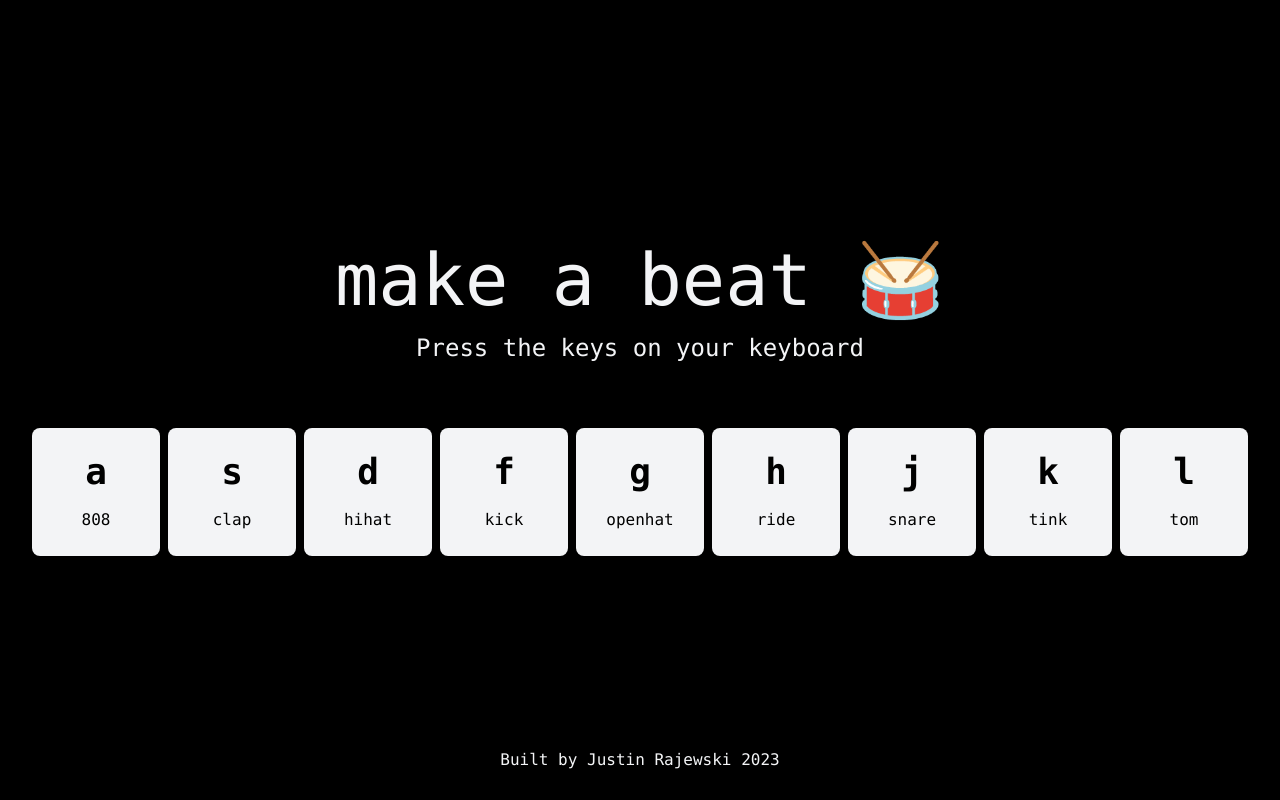
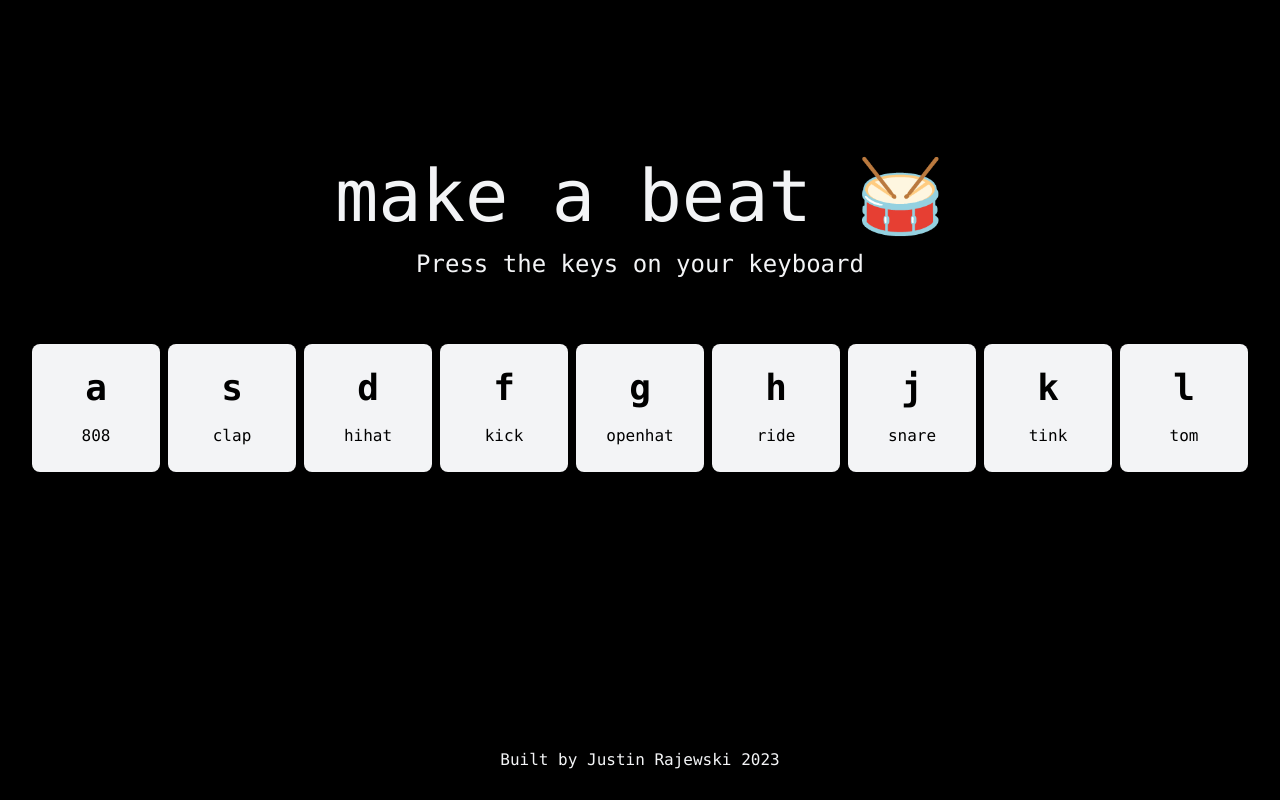
Before and after one commit to justinraj89/beatmaker, a React (Create React App) app: page / in a window 1280 px wide. Built offline with nearby package versions, Linux system fonts and the light colour scheme.

Commit message:
make it better

```diff
--- a/public/index.html
+++ b/public/index.html
@@ -24,7 +24,7 @@
       work correctly both with client-side routing and a non-root public URL.
       Learn how to configure a non-root public URL by running `npm run build`.
     -->
-    <title>React App</title>
+    <title>BeatMaker</title>
   </head>
   <body>
     <noscript>You need to enable JavaScript to run this app.</noscript>
--- a/src/App.js
+++ b/src/App.js
@@ -1,39 +1,27 @@
 import SoundBtn from "./components/SoundBtn";
 import Footer from "./components/Footer";
-import { motion } from "framer-motion";
 
 function App() {
-
-  const container = {
-    hidden: { opacity: 0 },
-    show: {
-      opacity: 1,
-      transition: {
-        staggerChildren: 0.2
-      }
-    }
-  };
-
-
-
   return (
-    <main className='flex flex-col justify-center items-center h-screen bg-black'>
-      <h1 className="text-gray-100 pb-12 lg:pb-4 text-4xl lg:text-7xl font-mono">make a beat 🥁</h1>
-      <h2 className="hidden lg:block text-gray-100 font-mono pb-16 text-2xl">Press the keys on your keyboard</h2>
-      <motion.div
-      variants={container} initial='hidden' whileInView='show'
-      className="flex flex-wrap items-center justify-center lg:flex gap-4 lg:gap-2">
-        <SoundBtn keyChar='a' soundFile='/sounds/boom.wav' sound='808'/>
-        <SoundBtn keyChar='s' soundFile='/sounds/clap.wav' sound='clap'/>
-        <SoundBtn keyChar='d' soundFile='/sounds/hihat.wav' sound='hihat' />
-        <SoundBtn keyChar='f' soundFile='/sounds/kick.wav' sound='kick' />
-        <SoundBtn keyChar='g' soundFile='/sounds/openhat.wav' sound='openhat' />
-        <SoundBtn keyChar='h' soundFile='/sounds/ride.wav' sound='ride' />
-        <SoundBtn keyChar='j' soundFile='/sounds/snare.wav' sound='snare' />
-        <SoundBtn keyChar='k' soundFile='/sounds/tink.wav' sound='tink' />
-        <SoundBtn keyChar='l' soundFile='/sounds/tom.wav' sound='tom' />
-      </motion.div>
-      <Footer/>
+    <main className="flex flex-col items-center pt-20 lg:pt-40 h-screen bg-black">
+      <h1 className="text-gray-100 pb-12 lg:pb-4 text-4xl lg:text-7xl font-mono">
+        make a beat 🥁
+      </h1>
+      <h2 className="hidden lg:block text-gray-100 font-mono pb-16 text-2xl">
+        Press the keys on your keyboard
+      </h2>
+      <div className="flex flex-wrap items-center justify-center lg:flex gap-4 lg:gap-2">
+        <SoundBtn keyChar="a" soundFile="/sounds/boom.wav" sound="808" />
+        <SoundBtn keyChar="s" soundFile="/sounds/clap.wav" sound="clap" />
+        <SoundBtn keyChar="d" soundFile="/sounds/hihat.wav" sound="hihat" />
+        <SoundBtn keyChar="f" soundFile="/sounds/kick.wav" sound="kick" />
+        <SoundBtn keyChar="g" soundFile="/sounds/openhat.wav" sound="openhat" />
+        <SoundBtn keyChar="h" soundFile="/sounds/ride.wav" sound="ride" />
+        <SoundBtn keyChar="j" soundFile="/sounds/snare.wav" sound="snare" />
+        <SoundBtn keyChar="k" soundFile="/sounds/tink.wav" sound="tink" />
+        <SoundBtn keyChar="l" soundFile="/sounds/tom.wav" sound="tom" />
+      </div>
+      <Footer />
     </main>
   );
 }
--- a/src/components/SoundBtn.js
+++ b/src/components/SoundBtn.js
@@ -1,5 +1,4 @@
 import { useState, useEffect } from "react";
-import { motion } from "framer-motion";
 
 function SoundBtn({ keyChar, soundFile, sound }) {
   const [audio] = useState(new Audio(soundFile));
@@ -29,25 +28,20 @@ function SoundBtn({ keyChar, soundFile, sound }) {
     };
   }, [audio, keyChar]);
 
-  const listItem = {
-    hidden: { opacity: 0 },
-    show: { opacity: 1 }
-  };
-
   return (
-    <motion.button
-    variants={listItem}
-    initial='hidden'
-    whileInView='show'
-    onClick={handleButtonClick}
-    className={`bg-gray-100 h-24 w-24 lg:h-32 lg:w-32 flex justify-center items-center rounded-lg transform transition-transform duration-150 focus:outline-none ${
-        isPlaying ? 'scale-95 shadow-lg shadow-red-500 bg-red-200' : ''
-      }`}>
+    <button
+      onClick={handleButtonClick}
+      className={`bg-gray-100 h-24 w-24 lg:h-32 lg:w-32 flex justify-center items-center rounded-lg transform transition-transform duration-150 focus:outline-none ${
+        isPlaying ? "scale-95 shadow-lg shadow-red-500 bg-red-100" : ""
+      }`}
+    >
       <div className="flex flex-col">
-        <div className="hidden lg:block text-4xl font-mono font-extrabold">{keyChar}</div>
+        <div className="hidden lg:block text-4xl font-mono font-extrabold">
+          {keyChar}
+        </div>
         <div className="font-mono pt-4">{sound}</div>
       </div>
-    </motion.button>
+    </button>
   );
 }
 
```
Also changed, not shown: 1 other file (tests, documents, lock files or other folders).
